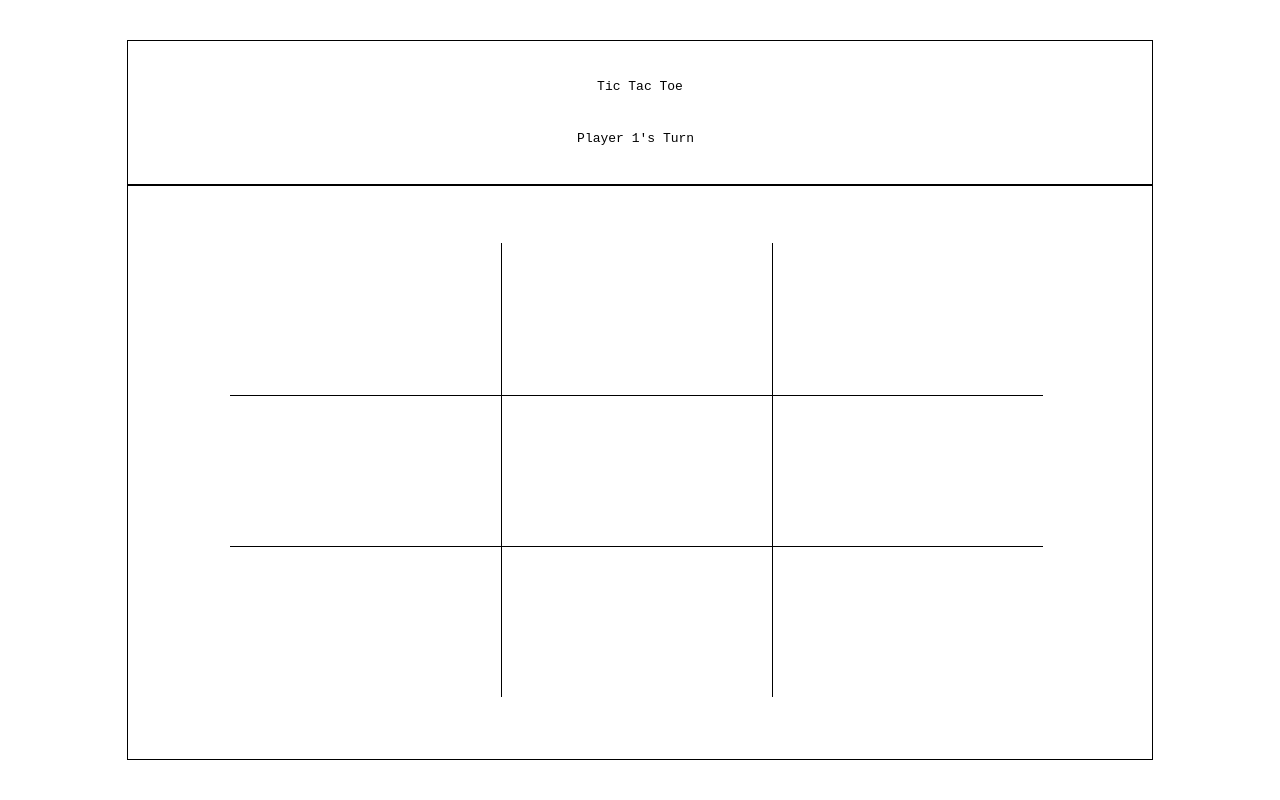
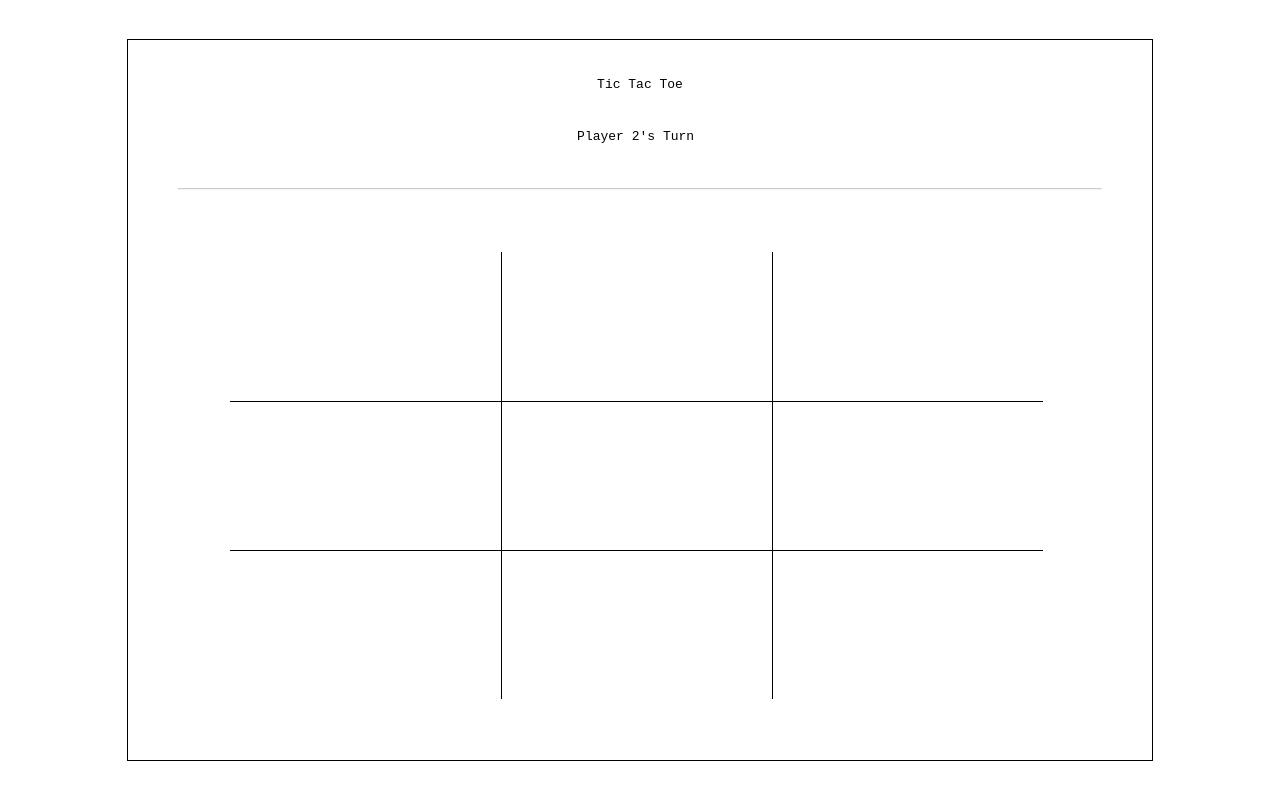
Before and after one commit to itshui3/jankjackjoe, a React (Create React App) app: page / in a window 1280 px wide. Built offline with nearby package versions, Linux system fonts and the light colour scheme.

Commit message:
cleans up turn handling in gridReducer

```diff
--- a/src/App.css
+++ b/src/App.css
@@ -9,6 +9,8 @@
 }
 
 .content_cont {
+    border: 1px solid black;
+
     width: 80%;
     height: 90%;
 
--- a/src/App.js
+++ b/src/App.js
@@ -23,7 +23,7 @@ function App() {
     const [resetGrid, setResetGrid] = useState(0)
 
     useEffect(() => {
-
+        // check for winner whenever grid state changes
         setResetGrid( determineWinner(resetGrid) )
 
     }, [gridState.grid])
@@ -36,15 +36,26 @@ return (
 <div className='content_cont'>
 
     <Header
+    // we rely on Header to dispatchTurn on:
+    // [0] gameStart - caused by init, called by typewriter init cb
+    // [1] gameEnd - caused by validation passed in by useEffect on App.js level
+
+    // header receives turn in order to type it to user
     turn={ gridState.playerTurn }
-    dispatchTurn={ (nextPlayer) => gridDispatch({ type: TURN, payload: nextPlayer })}
+    dispatchInitTurn={ () => gridDispatch({ type: TURN }) }
+
+    resetGrid={resetGrid}
     dispatchResetGrid={() => gridDispatch({ type: RESET })} />
+
+    <hr style={{
+        width: '90%',
+        opacity: '.5'
+    }} />
 
     <Body
     playerTurn={ gridState.playerTurn }
     grid={ gridState.grid }
-    dispatchPlace={ (placeObj) => gridDispatch({ type: PLACE, payload: placeObj }) }
-    dispatchTurn={ (nextPlayer) => gridDispatch({ type: TURN, payload: nextPlayer }) } />
+    dispatchPlace={ (placeObj) => gridDispatch({ type: PLACE, payload: placeObj }) } />
 
 </div>
 </div>
--- a/src/components/Body/Body.js
+++ b/src/components/Body/Body.js
@@ -9,7 +9,7 @@ import {
 
 import { buildCellBorder } from './buildCellBorder'
 
-function Body({ grid, playerTurn, dispatchPlace }) {
+function Body({ playerTurn, grid, dispatchPlace }) {
 
 return (
 <>
--- a/src/components/Body/_Body.css
+++ b/src/components/Body/_Body.css
@@ -1,6 +1,5 @@
 
 .body_wrapper {
-    border: 1px solid black;
 
     width: 100%;
     height: 80%;
--- a/src/components/Header/Header.js
+++ b/src/components/Header/Header.js
@@ -10,7 +10,7 @@ import Typewriter from 'typewriter-effect'
 
 // const { TURN } = GRID_ACTION
 
-function Header({ turn, dispatchTurn, resetGrid, dispatchResetGrid }) {
+function Header({ turn, dispatchInitTurn, resetGrid, dispatchResetGrid }) {
 // when turn changes, useEffect should deleteAll() => paste playerTurn text
 
     const typeRef = useRef()
@@ -28,11 +28,13 @@ function Header({ turn, dispatchTurn, resetGrid, dispatchResetGrid }) {
     }, [turn])
 
     useEffect(() => {
+
         if (resetGrid) {
-            // do typewriter thing, then reset
             dispatchResetGrid()
-            dispatchTurn(turn)
+            // insert typewriter buffer
+            dispatchInitTurn()
         }
+
     }, [resetGrid])
 
 return (
@@ -62,7 +64,7 @@ onInit={(typewriter) => {
 
     .callFunction(
         // startGame logic
-        () => dispatchTurn(turn)
+        () => dispatchInitTurn()
     )
 
 }}
--- a/src/components/Header/_Header.css
+++ b/src/components/Header/_Header.css
@@ -1,6 +1,5 @@
 
 .header_cont {
-    border: 1px solid black;
 
     width: 100%;
     height: 20%;
--- a/src/components/gridReducer.js
+++ b/src/components/gridReducer.js
@@ -43,15 +43,12 @@ const gridReducer = (state, { type, payload }) => {
             })
 
         case GRID_ACTION.TURN:
+            // build TURN such that it is called on init
+            // we should randomly select a player and give them the first turn
+            return produce(state, draft => {
 
-            return produce(state, draft => {
-                if (payload === 0) {
-                    draft.playerTurn = 1
-                } else if (payload === 1) {
-                    draft.playerTurn = 2
-                } else if (payload === 2) {
-                    draft.playerTurn = 1
-                }
+                draft.playerTurn = Math.ceil(Math.random() * 2)
+
             })
 
         case GRID_ACTION.RESET:
@@ -62,6 +59,7 @@ const gridReducer = (state, { type, payload }) => {
                     [0, 0, 0],
                     [0, 0, 0],
                 ]
+                draft.playerTurn = 0
             })
 
         default:
```
Also changed, not shown: 1 other file (tests, documents, lock files or other folders).
